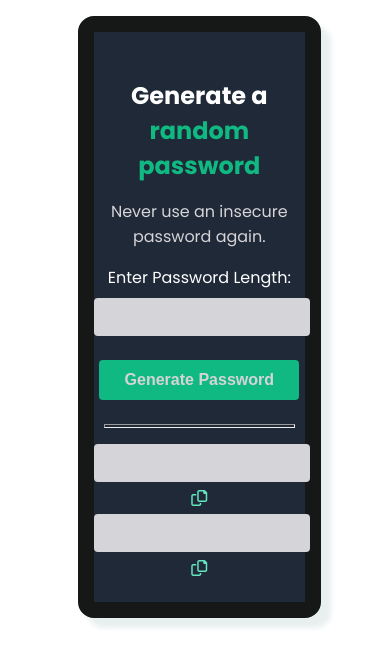
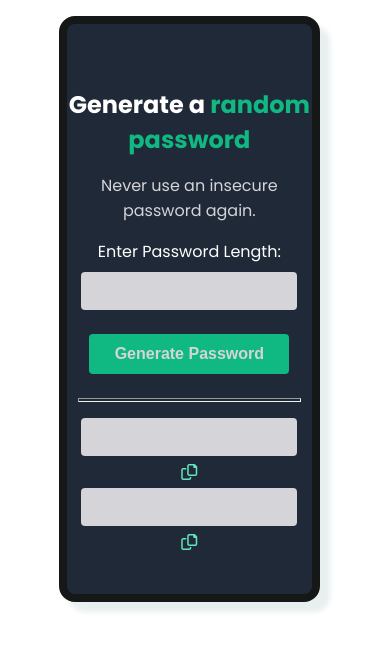
Before and after one commit to pcodesdev/password-generator, a plain HTML site: page index.html in a window 390 px wide. Drawn offline with Linux system fonts and the light colour scheme.

Commit message:
changed the card size

```diff
--- a/styles.css
+++ b/styles.css
@@ -96,13 +96,13 @@ body {
     font-size: 1.5rem;
   }
   .main {
-    width: 60%;
+    width: 70%;
     margin: 1rem auto;
   }
   .password-label {
     color: #fff;
   }
   .content {
-    border: 1rem solid #161717;
+    border: 0.5rem solid #161717;
   }
 }
```
